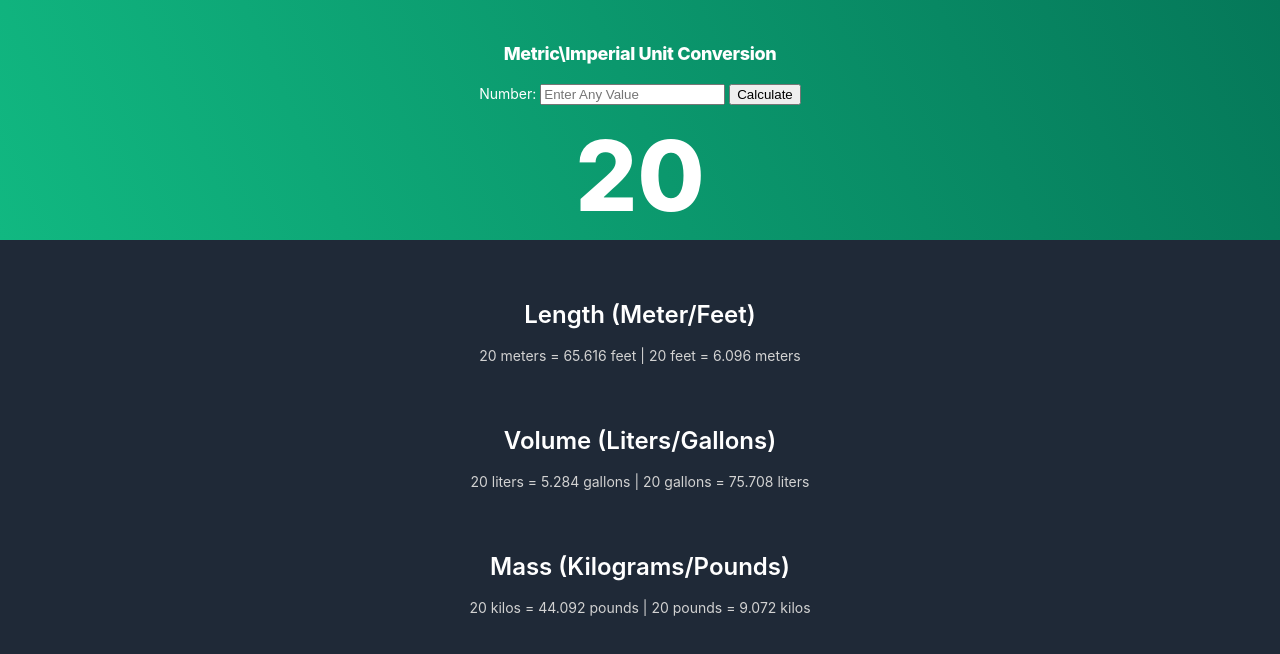
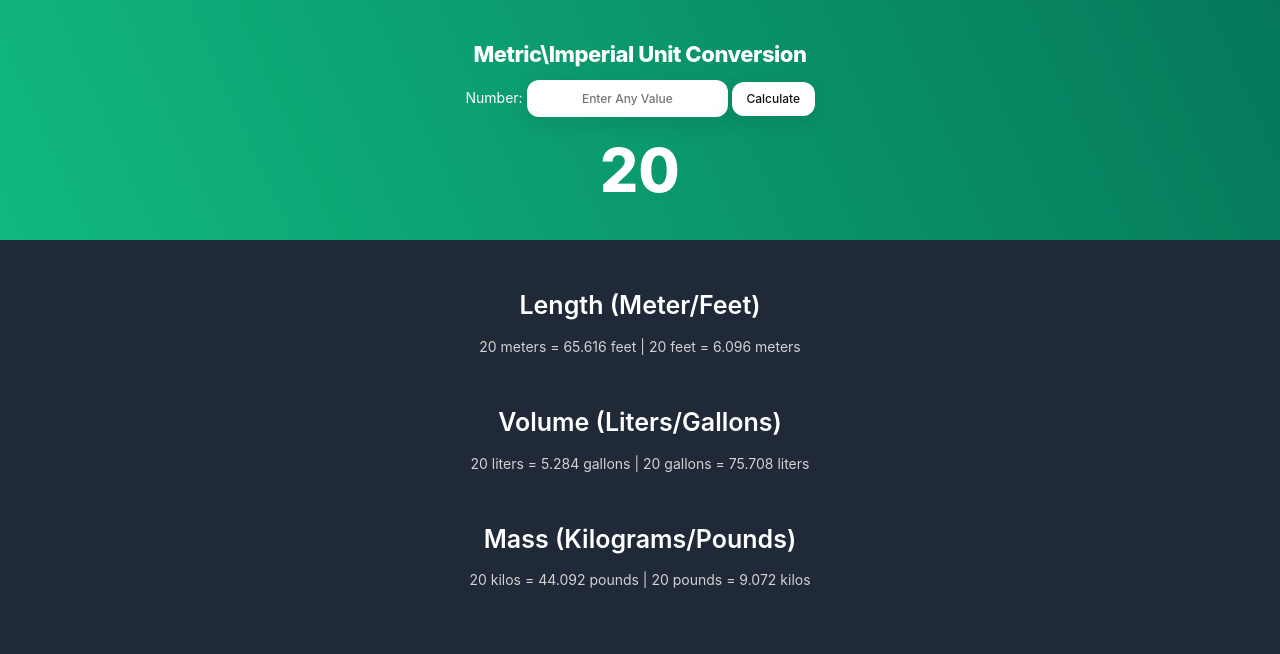
Before and after one commit to harrylovescoding/Unit-Conversion-App, a plain HTML site: page index.html in a window 1280 px wide. Drawn offline with Linux system fonts and the light colour scheme.

Commit message:
Add files via upload

```diff
--- a/index.html
+++ b/index.html
@@ -12,7 +12,7 @@
         <h1>Metric\Imperial Unit Conversion</h1>
         <div class="myinp">
         Number: <input type="number" id="myText" placeholder="Enter Any Value">
-        <button type="button" onclick="convert()">Calculate</button>
+        <button class="button-35" role="button" type="button" onclick="convert()">Calculate</button>
       </div>
         <p id="num">20</p>
 
--- a/ucindex.css
+++ b/ucindex.css
@@ -24,8 +24,8 @@ top: 10%;
 font-family: 'Inter';
 font-style: normal;
 font-weight: 800;
-font-size: 18px;
-line-height: 35px;
+font-size: 22px;
+line-height: 30px;
 /* identical to box height, or 173% */
 
 text-align: center;
@@ -36,12 +36,12 @@ color: #FFFFFF;
 .head p{
     position: absolute;
     width: 100%;
-    top: 20%;
+    top: 80px;
 
 font-family: 'Inter';
 font-style: normal;
 font-weight: 800;
-font-size: 97.5723px;
+font-size: 60px;
 line-height: 60px;
 /* or 25% */
 
@@ -58,11 +58,11 @@ background: #1F2937;
 text-align: center;
 }
 .inner h1{
-    margin-top: 60px;
+    margin-top: 50px;
     font-family: 'Inter';
 font-style: normal;
 font-weight: 600;
-font-size: 24px;
+font-size: 25px;
 line-height: 30px;
 /* or 143% */
 
@@ -84,7 +84,7 @@ text-align: center;
 color: #D2D2D2;
 }
 .myinp{
-  margin-top: 10.5vh;
+  margin-top: 10vh;
   font-family: 'Inter';
   font-style: normal;
   font-weight: 400;
@@ -93,3 +93,66 @@ text-align: center;
 color: #FFFFFF;
 animation: none;
 }
+
+/* CSS */
+.button-35 {
+  align-items: center;
+  background-color: #fff;
+  border-radius: 12px;
+  box-shadow: transparent 0 0 0 3px,rgba(18, 18, 18, .1) 0 6px 20px;
+  box-sizing: border-box;
+  color: #121212;
+  cursor: pointer;
+  display: inline-flex;
+  flex: 1 1 auto;
+  font-family: Inter,sans-serif;
+  font-size: 12px;
+  font-weight: 500;
+  justify-content: center;
+  line-height: 1;
+  margin: 0;
+  outline: none;
+  padding: 0.7rem 0.9rem;
+  text-align: center;
+  text-decoration: none;
+  transition: box-shadow .2s,-webkit-box-shadow .2s;
+  white-space: nowrap;
+  border: 0;
+  user-select: none;
+  -webkit-user-select: none;
+  touch-action: manipulation;
+}
+
+.button-35:hover {
+  box-shadow: #121212 0 0 0 3px, transparent 0 0 0 0;
+}
+input{
+    align-items: center;
+    background-color: #fff;
+    border-radius: 12px;
+    box-shadow: transparent 0 0 0 3px,rgba(18, 18, 18, .1) 0 6px 20px;
+    box-sizing: border-box;
+    color: #121212;
+    cursor: pointer;
+    display: inline-flex;
+    flex: 1 1 auto;
+    font-family: Inter,sans-serif;
+    font-size: 12px;
+    font-weight: 500;
+    justify-content: center;
+    line-height: 1;
+    margin: 0;
+    outline: none;
+    padding: 0.7rem 0.3rem;
+    text-align: center;
+    text-decoration: none;
+    transition: box-shadow .2s,-webkit-box-shadow .2s;
+    white-space: nowrap;
+    border: 0;
+    user-select: none;
+    -webkit-user-select: none;
+    touch-action: manipulation;
+}
+input:hover {
+    box-shadow: #00ffbf98 0 0 0 3px, transparent 0 0 0 0;
+  }
```
